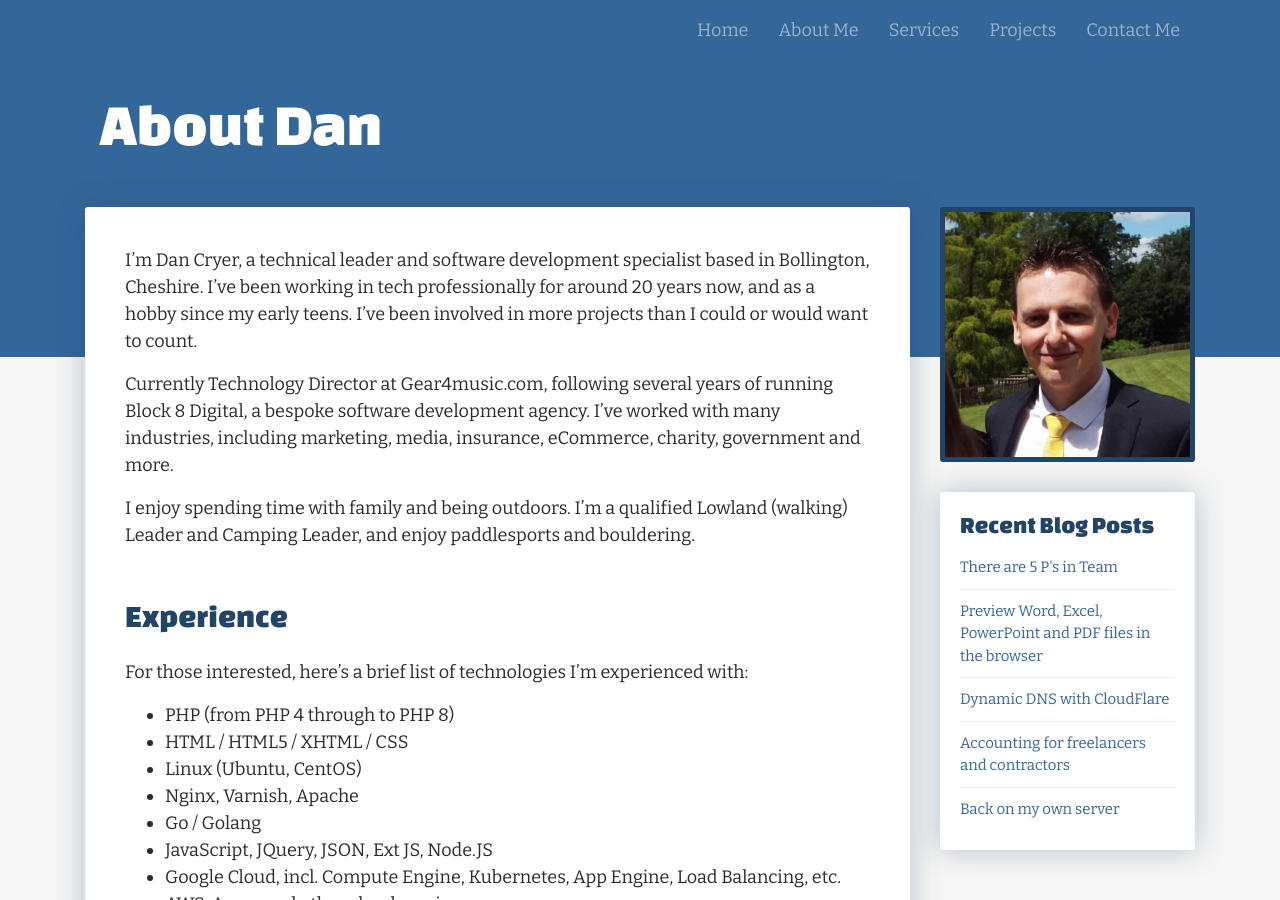
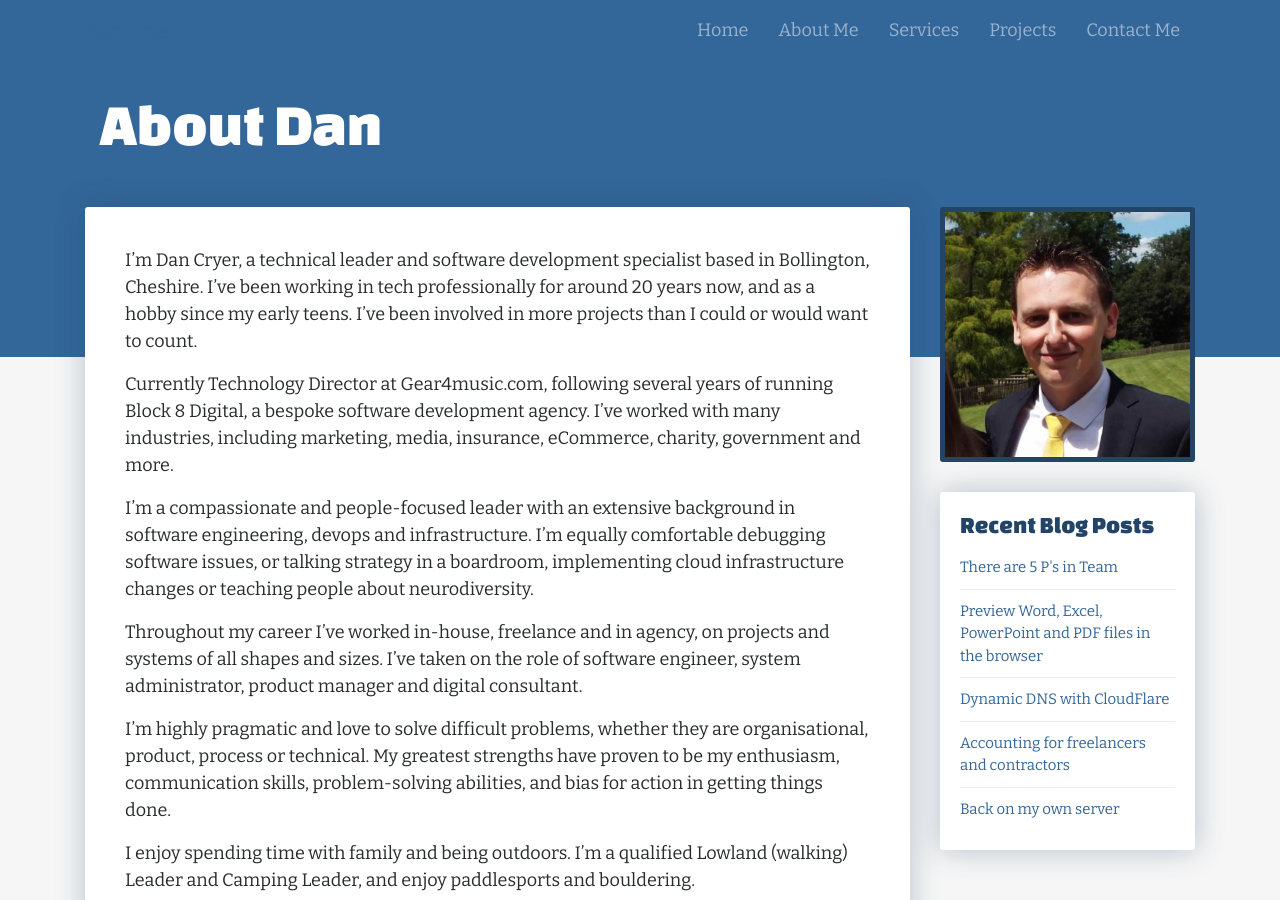
Before and after one commit to dancryer/dancryer.github.io, a Jekyll site: the page built from about.md, in a window 1280 px wide and 900 px high. Built offline with Jekyll 4.4.1, drawn with Linux system fonts in a browser that asks for light colours.

Commit message:
Update about.md

```diff
--- a/about.md
+++ b/about.md
@@ -11,6 +11,12 @@ description: >-
 I’m Dan Cryer, a technical leader and software development specialist based in Bollington, Cheshire. I’ve been working in tech professionally for around 20 years now, and as a hobby since my early teens. I’ve been involved in more projects than I could or would want to count.
 
 Currently Technology Director at Gear4music.com, following several years of running Block 8 Digital, a bespoke software development agency. I've worked with many industries, including marketing, media, insurance, eCommerce, charity, government and more.
+
+I’m a compassionate and people-focused leader with an extensive background in software engineering, devops and infrastructure. I’m equally comfortable debugging software issues, or talking strategy in a boardroom, implementing cloud infrastructure changes or teaching people about neurodiversity.
+
+Throughout my career I’ve worked in-house, freelance and in agency, on projects and systems of all shapes and sizes. I’ve taken on the role of software engineer, system administrator, product manager and digital consultant.
+
+I’m highly pragmatic and love to solve difficult problems, whether they are organisational, product, process or technical. My greatest strengths have proven to be my enthusiasm, communication skills, problem-solving abilities, and bias for action in getting things done.
 
 I enjoy spending time with family and being outdoors. I'm a qualified Lowland (walking) Leader and Camping Leader, and enjoy paddlesports and bouldering.
 
```
